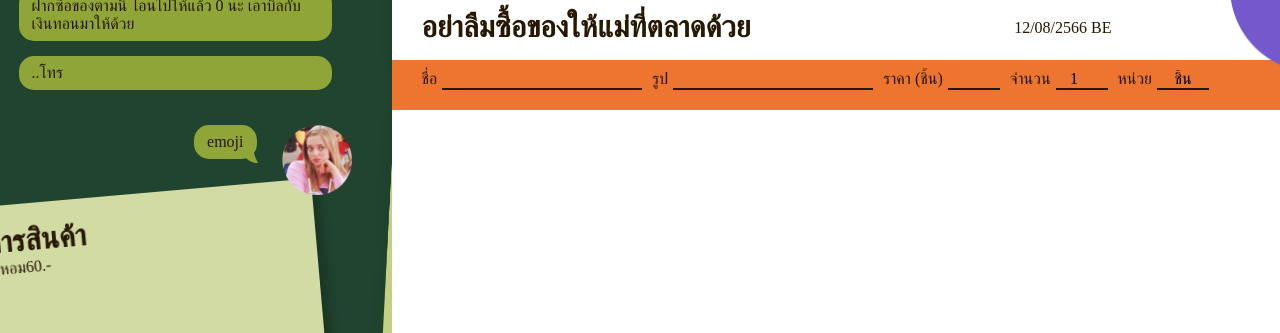
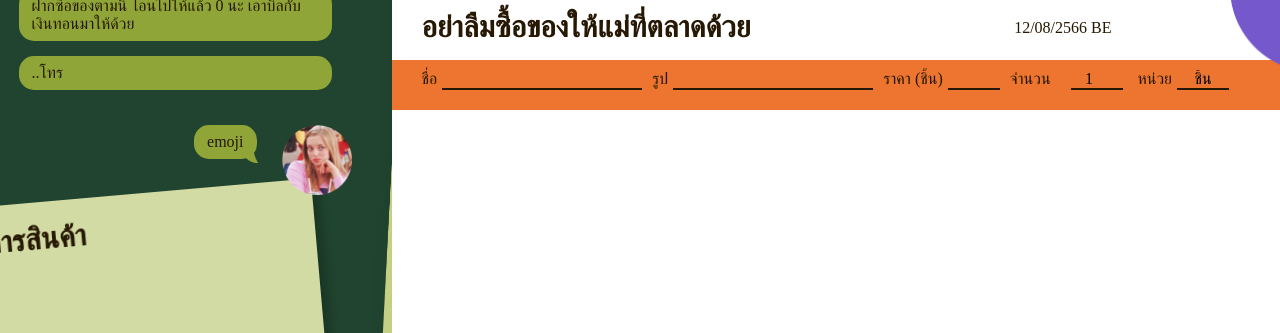
Before and after one commit to Lavalse41/react-mommy-grocery, a React (Vite) app: page /grocery in a window 1280 px wide. Shown: the part 148-481 px from the top of the page. Built offline with nearby package versions, Linux system fonts and the light colour scheme; a web font is replaced by a local one.

Commit message:
feat: add balance and total price by real-time

```diff
--- a/src/appPage.css
+++ b/src/appPage.css
@@ -168,7 +168,15 @@ h2 > span {
 li {
   margin-left: 15px;
   text-indent: 5px;
-  list-style-type: decimal;
+}
+
+li > div {
+  display: flex;
+  justify-content: space-between;
+}
+
+#quantity {
+  margin: 0px 15px;
 }
 
 /* form background */
@@ -303,7 +311,7 @@ input {
   display: flex;
   flex-direction: column;
   justify-content: center;
-  width: 170px;
+  width: 160px;
   margin-left: 15px;
 }
 
--- /dev/null
+++ b/src/components/Chatbox.jsx
@@ -0,0 +1,39 @@
+import { imageSrc } from "../data/imageSrc.js";
+import { useContext } from "react";
+import { UserInputContext } from "../App.jsx";
+
+function Chatbox() {
+  const context = useContext(UserInputContext);
+  const formattedBalance = Number(context.userBudget).toLocaleString();
+
+  return (
+    <div className="chatbox">
+      <div className="msg-outer-wrapper">
+        <img width="70px" height="70px" src={imageSrc.mommy}></img>
+        <div className="msg-wrapper">
+          <div className="msg first">
+            <p>{context.userName} อยู่ข้างนอกใช่มั้ย ขากลับแวะตลาดหน่อย</p>
+          </div>
+
+          <div className="msg-tail f1"></div>
+          <div className="msg-tail b1"></div>
+
+          <div className="msg">
+            ฝากซื้อของตามนี้ โอนไปให้แล้ว {formattedBalance} นะ
+            เอาบิลกับเงินทอนมาให้ด้วย
+          </div>
+          <div className="msg">..โทร</div>
+        </div>
+      </div>
+
+      <div className="msg-outer-wrapper right">
+        <div className="msg-tail f2"></div>
+        <div className="msg-tail b2"></div>
+        <div className="msg first user">emoji</div>
+        <img width="70px" height="70px" src={imageSrc.child}></img>
+      </div>
+    </div>
+  );
+}
+
+export default Chatbox;
--- a/src/page/AppPage.jsx
+++ b/src/page/AppPage.jsx
@@ -1,16 +1,19 @@
 import { useState } from "react";
 import { imageSrc } from "../data/imageSrc.js";
-import { groceries } from "../data/groceries.js";
+// import { groceries } from "../data/groceries.js";
 import { useContext } from "react";
 import { UserInputContext } from "../App.jsx";
+import Chatbox from "../components/Chatbox.jsx";
 
 function AppPage() {
   const [products, setProducts] = useState([]);
 
+  //add product to list
   function addProduct(newProduct) {
     setProducts([...products, newProduct]);
   }
 
+  //toggle bought or not
   function handleToggleProduct(id) {
     setProducts((products) =>
       products.map((product) =>
@@ -19,18 +22,21 @@ function AppPage() {
     );
   }
 
+  //delete product
   function deleteProduct(index) {
     const newProducts = [...products];
     newProducts.splice(index, 1);
     setProducts(newProducts);
   }
 
+  //add product quantity
   function addQuantity(index) {
     const newProducts = [...products];
     newProducts[index].quantity++;
     setProducts(newProducts);
   }
 
+  //subtract product quantity
   function subtractQuantity(index) {
     const newProducts = [...products];
     if (newProducts[index].quantity !== 1) {
@@ -39,17 +45,33 @@ function AppPage() {
     }
   }
 
+  //calculate balance and total price
+  const context = useContext(UserInputContext);
+  let balance = Number(context.userBudget);
+
+  const newProducts = [...products];
+  const boughtProducts = newProducts.filter((item) => item.bought === true);
+  const totalPrice = boughtProducts.reduce(
+    (acc, item) => acc + item.quantity * item.price,
+    0
+  );
+  balance = (balance - totalPrice).toLocaleString();
+
   return (
     <div className="app">
       <div>
         <Chatbox />
-        <Summary />
+        <Summary
+          totalPrice={totalPrice}
+          balance={balance}
+          boughtProducts={boughtProducts}
+        />
       </div>
       <div className="form">
         <img id="backpages" src={imageSrc.backpage}></img>
         <div>
           <img id="balance-stamp" src={imageSrc.circle}></img>
-          <Balance />
+          <Balance balance={balance} />
         </div>
         <div id="form-paper">
           <Header />
@@ -67,40 +89,6 @@ function AppPage() {
   );
 }
 
-function Chatbox() {
-  const context = useContext(UserInputContext);
-  const formattedBalance = Number(context.userBudget).toLocaleString();
-
-  return (
-    <div className="chatbox">
-      <div className="msg-outer-wrapper">
-        <img width="70px" height="70px" src={imageSrc.mommy}></img>
-        <div className="msg-wrapper">
-          <div className="msg first">
-            <p>{context.userName} อยู่ข้างนอกใช่มั้ย ขากลับแวะตลาดหน่อย</p>
-          </div>
-
-          <div className="msg-tail f1"></div>
-          <div className="msg-tail b1"></div>
-
-          <div className="msg">
-            ฝากซื้อของตามนี้ โอนไปให้แล้ว {formattedBalance} นะ
-            เอาบิลกับเงินทอนมาให้ด้วย
-          </div>
-          <div className="msg">..โทร</div>
-        </div>
-      </div>
-
-      <div className="msg-outer-wrapper right">
-        <div className="msg-tail f2"></div>
-        <div className="msg-tail b2"></div>
-        <div className="msg first user">emoji</div>
-        <img width="70px" height="70px" src={imageSrc.child}></img>
-      </div>
-    </div>
-  );
-}
-
 function Header() {
   return (
     <div className="header">
@@ -113,14 +101,11 @@ function Header() {
   );
 }
 
-function Balance() {
-  const context = useContext(UserInputContext);
-  const formattedBalance = Number(context.userBudget).toLocaleString();
-
+function Balance({ balance }) {
   return (
     <div className="balance-container">
       <p>เงินคงเหลือ</p>
-      <h3>{formattedBalance}</h3>
+      <h3>{balance}</h3>
     </div>
   );
 }
@@ -210,12 +195,33 @@ function GroceryList({
   onDeleteProduct,
   onToggleProduct,
 }) {
+  const [sortBy, setSortBy] = useState("input");
+
+  let sortedProducts;
+
+  if (sortBy === "input") {
+    sortedProducts = products;
+  }
+
+  if (sortBy === "alphabet") {
+    sortedProducts = products
+      .slice()
+      .sort((a, b) => a.name.localeCompare(b.name));
+  }
+
+  if (sortBy === "bought") {
+    sortedProducts = products
+      .slice()
+      .sort((a, b) => Number(b.bought) - Number(a.bought));
+  }
+
   return (
     <div>
       <div className="grocery-list">
-        {products.map((item, index) => {
+        {sortedProducts.map((item, index) => {
           return (
             <Item
+              key={item.id}
               item={item}
               index={index}
               onAddQuantity={onAddQuantity}
@@ -228,7 +234,7 @@ function GroceryList({
       </div>
       <div className="sort-checkout">
         <div>back forth</div>
-        <SortList />
+        <SortList setSortBy={setSortBy} />
         <button className="checkout-button">รวมบิล</button>
       </div>
     </div>
@@ -286,34 +292,45 @@ function Item({
   );
 }
 
-function SortList() {
+function SortList({ setSortBy }) {
   return (
-    <select className="sort">
-      <option value="เรียงตามลำดับ">เรียงตามลำดับ</option>
-      <option>เรียงตามตัวอักษร</option>
-      <option>เรียงตามสถานะ</option>
+    <select className="sort" onChange={(e) => setSortBy(e.target.value)}>
+      <option value="input">เรียงตามลำดับ</option>
+      <option value="alphabet">เรียงตามตัวอักษร</option>
+      <option value="bought">เรียงตามสถานะ</option>
     </select>
   );
 }
 
-function Summary() {
+function Summary({ boughtProducts, balance, totalPrice }) {
   return (
     <div className="summary">
       <div>
         <h2>รายการสินค้า</h2>
-        <ul>
-          <li>
-            กล้วยหอม<span>60.-</span>
-          </li>
-        </ul>
+        <ol>
+          {boughtProducts.map((item) => {
+            return (
+              <li key={item.id}>
+                <div>
+                  <div>
+                    {item.name}
+                    <span id="quantity">x</span>
+                    {item.quantity}
+                  </div>
+                  <div id="price">{item.price}.-</div>
+                </div>
+              </li>
+            );
+          })}
+        </ol>
       </div>
 
       <div className="total">
         <h2>
-          ยอดรวม<span>0</span> บาท
+          ยอดรวม<span>{totalPrice}</span> บาท
         </h2>
         <h2>
-          เงินทอน<span>0</span> บาท
+          เงินทอน<span>{balance}</span> บาท
         </h2>
       </div>
     </div>
```
Also changed, not shown: src/components/Balance.jsx (added), src/components/Form.jsx (added), src/components/Header.jsx (added), src/components/Items.jsx (added), src/components/Summary.jsx (added), 1 other file (tests, documents, lock files or other folders).
